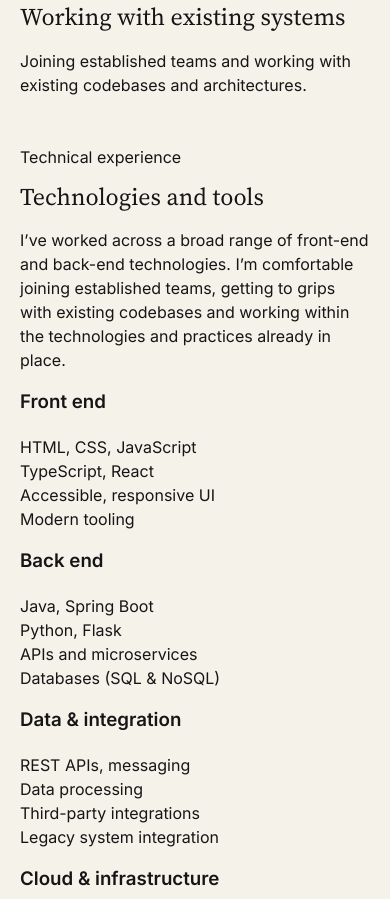
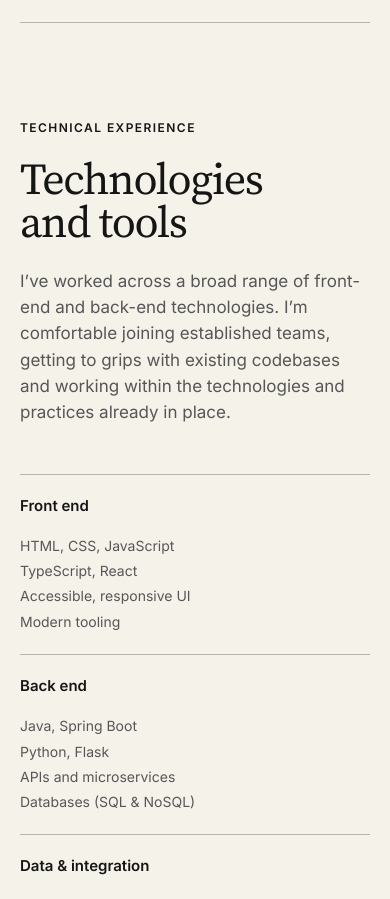
Before and after one commit to velvet-echo-digital/website, a website: page public/index.html in a window 390 px wide. Shown: the part 1082-1981 px from the top of the page. Drawn offline with Linux system fonts and the light colour scheme.

Commit message:
Style experience and technical sections

```diff
--- a/public/css/main.css
+++ b/public/css/main.css
@@ -78,10 +78,8 @@
 }
 
 .container {
-  width: min(
-    calc(100% - (var(--page-gutter) * 2)),
-    var(--page-width)
-  );
+    width: min(calc(100% - (var(--page-gutter) * 2)),
+            var(--page-width));
     margin-inline: auto;
 }
 
@@ -154,11 +152,11 @@
 
 /* Hero */
 
-main > section:first-child {
+main>section:first-child {
     padding-block: clamp(3rem, 7vw, 6rem) 2rem;
 }
 
-main > section:first-child > p:first-child {
+main>section:first-child>p:first-child {
     margin-bottom: 1rem;
     font-size: 0.75rem;
     font-weight: 600;
@@ -179,17 +177,6 @@
     color: var(--colour-muted);
     font-size: clamp(1.125rem, 2vw, 1.375rem);
     line-height: 1.4;
-}
-
-.hero__meta {
-  margin-bottom: 2rem;
-  color: var(--colour-muted);
-  font-size: 0.9375rem;
-}
-
-.hero__meta strong {
-  color: var(--colour-text);
-  font-weight: 600;
 }
 
 .hero__actions {
@@ -221,6 +208,111 @@
     text-underline-offset: 0.25em;
 }
 
+.experience-grid {
+    display: grid;
+    grid-template-columns: repeat(4, 1fr);
+    border-top: 1px solid var(--colour-rule);
+    border-bottom: 1px solid var(--colour-rule);
+}
+
+.experience-grid__item {
+    padding: 1.5rem 1.5rem 1.75rem 0;
+}
+
+.experience-grid__item+.experience-grid__item {
+    padding-left: 1.5rem;
+    border-left: 1px solid var(--colour-rule);
+}
+
+.experience-grid h2 {
+    margin-bottom: 0.75rem;
+    font-family: var(--font-body);
+    font-size: 0.9375rem;
+    font-weight: 600;
+    line-height: 1.3;
+}
+
+.experience-grid p {
+    margin-bottom: 0;
+    color: var(--colour-muted);
+    font-size: 0.875rem;
+    line-height: 1.55;
+}
+
+.technical-section {
+    padding-block: clamp(4rem, 8vw, 7rem);
+}
+
+.section-label {
+    margin-bottom: 1.25rem;
+    font-size: 0.75rem;
+    font-weight: 600;
+    letter-spacing: 0.12em;
+    text-transform: uppercase;
+}
+
+.technical-section>h2 {
+    max-width: 12ch;
+    margin-bottom: 1.5rem;
+    font-size: clamp(2.75rem, 5vw, 4.75rem);
+    letter-spacing: -0.03em;
+}
+
+.technical-section__intro {
+    max-width: 46rem;
+    margin-bottom: clamp(3rem, 6vw, 5rem);
+    color: var(--colour-muted);
+    font-size: clamp(1.0625rem, 1.5vw, 1.25rem);
+    line-height: 1.55;
+}
+
+.technical-grid {
+    display: grid;
+    grid-template-columns: repeat(4, 1fr);
+    border-top: 1px solid var(--colour-rule);
+    border-bottom: 1px solid var(--colour-rule);
+}
+
+.technical-grid>section {
+    padding: 1.5rem 1.5rem 1.75rem 0;
+}
+
+.technical-grid>section+section {
+    padding-left: 1.5rem;
+    border-left: 1px solid var(--colour-rule);
+}
+
+.technical-grid h3 {
+    margin-bottom: 1rem;
+    font-size: 0.9375rem;
+    font-weight: 600;
+}
+
+.technical-grid p {
+    margin-bottom: 0;
+    color: var(--colour-muted);
+    font-size: 0.875rem;
+    line-height: 1.8;
+}
+
+@media (max-width: 60rem) {
+
+    .experience-grid,
+    .technical-grid {
+        grid-template-columns: repeat(2, 1fr);
+    }
+
+    .experience-grid__item:nth-child(3),
+    .technical-grid>section:nth-child(3) {
+        border-left: 0;
+    }
+
+    .experience-grid__item:nth-child(n + 3),
+    .technical-grid>section:nth-child(n + 3) {
+        border-top: 1px solid var(--colour-rule);
+    }
+}
+
 @media (max-width: 42rem) {
     .site-header__inner {
         align-items: flex-start;
@@ -242,18 +334,37 @@
         font-size: clamp(2.75rem, 13vw, 4.5rem);
     }
 
-  .hero__meta span {
-    display: none;
-  }
-
-  .hero__meta {
-    display: grid;
-    gap: 0.2rem;
-  }
-
     .hero__actions {
         align-items: flex-start;
         flex-direction: column;
         gap: 1.25rem;
     }
+
+    .experience-grid {
+        grid-template-columns: 1fr;
     }
+
+    .experience-grid__item,
+    .experience-grid__item+.experience-grid__item {
+        padding: 1.25rem 0;
+        border-left: 0;
+    }
+
+    .experience-grid__item+.experience-grid__item {
+        border-top: 1px solid var(--colour-rule);
+    }
+
+    .technical-grid {
+        grid-template-columns: 1fr;
+    }
+
+    .technical-grid>section,
+    .technical-grid>section+section {
+        padding: 1.25rem 0;
+        border-left: 0;
+    }
+
+    .technical-grid>section+section {
+        border-top: 1px solid var(--colour-rule);
+    }
+}
--- a/public/index.html
+++ b/public/index.html
@@ -49,14 +49,6 @@
         organisations.
       </p>
 
-      <p class="hero__meta">
-        <strong>Sue Farrell</strong>
-        <span aria-hidden="true"> · </span>
-        Full Stack Software Developer
-        <span aria-hidden="true"> · </span>
-        15+ years’ experience
-    </p>
-
     <p class="hero__actions">
         <a class="button" href="#contact">Get in touch <span aria-hidden="true">→</span></a>
         <a class="text-link" href="#experience">
@@ -64,8 +56,8 @@
         </a>
     </p>
 
-      <div>
-        <div>
+      <div class="experience-grid">
+        <div class="experience-grid__item">
           <h2>15+ years’ experience</h2>
           <p>
             Building and supporting software across a range of digital
@@ -73,21 +65,21 @@
           </p>
         </div>
 
-        <div>
+        <div class="experience-grid__item">
           <h2>Central government</h2>
           <p>
             Experience across major departments and agencies.
           </p>
         </div>
 
-        <div>
+        <div class="experience-grid__item">
           <h2>Full-stack development</h2>
           <p>
             Front end to back end, APIs, databases and integrations.
           </p>
         </div>
 
-        <div>
+        <div class="experience-grid__item">
           <h2>Working with existing systems</h2>
           <p>
             Joining established teams and working with existing codebases
@@ -97,19 +89,19 @@
       </div>
     </section>
 
-    <section id="technical" aria-labelledby="technical-heading">
-      <p>Technical experience</p>
+    <section id="technical" class="technical-section" aria-labelledby="technical-heading">
+      <p class="section-label">Technical experience</p>
 
       <h2 id="technical-heading">Technologies and tools</h2>
 
-      <p>
+      <p class="technical-section__intro">
         I’ve worked across a broad range of front-end and back-end
         technologies. I’m comfortable joining established teams, getting
         to grips with existing codebases and working within the technologies
         and practices already in place.
       </p>
 
-      <div>
+      <div class="technical-grid">
         <section>
           <h3>Front end</h3>
           <p>
```
Lines whose indentation alone changed are shown as unchanged.
